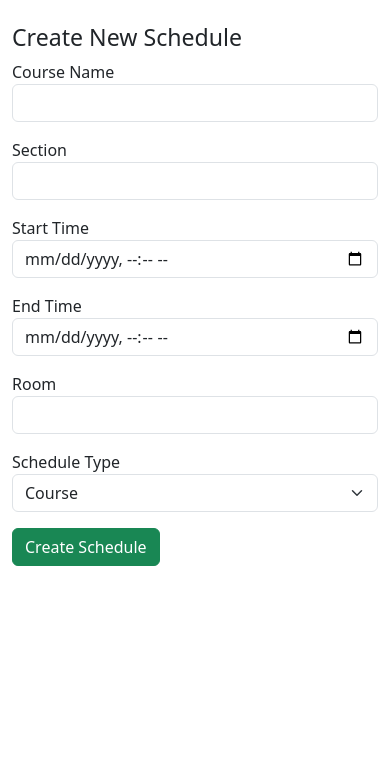
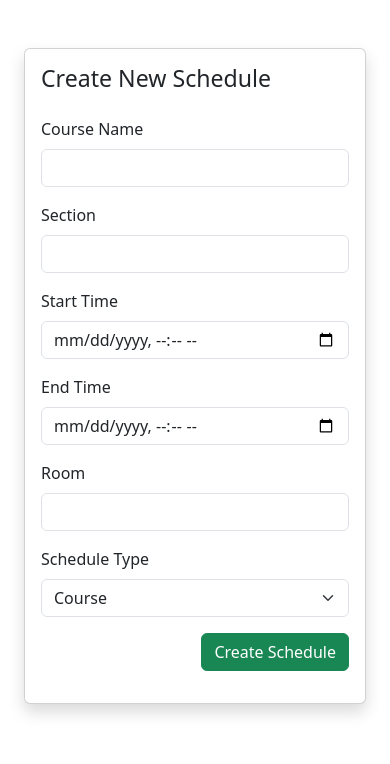
Before and after one commit to Lemi-in/SmartSchedule, a PHP site: page /admin/create_schedule.php in a window 390 px wide. Shown: the part 80-844 px from the top of the page. Run offline with PHP 8.4, Linux system fonts and the light colour scheme; a user stored in the database is signed in.

Commit message:
Improve schedule creation form UI with Bootstrap styling
- Wrapped form in Bootstrap container and card for consistency
- Added spacing and labels using Bootstrap classes
- Displayed success/error messages as Bootstrap alerts
- Improved overall layout and responsiveness

```diff
--- a/admin/create_schedule.php
+++ b/admin/create_schedule.php
@@ -23,46 +23,55 @@ if ($_SERVER['REQUEST_METHOD'] == 'POST') {
             VALUES ('$course_name', '$department_id', '$section', '$scheduled_by', '$schedule_type', '$start_time', '$end_time', '$room')";
 
     if ($conn->query($sql)) {
-        echo "<div class='alert alert-success'>Schedule created successfully!</div>";
+        $msg = "<div class='alert alert-success'>Schedule created successfully!</div>";
     } else {
-        echo "<div class='alert alert-danger'>Error creating schedule: " . $conn->error . "</div>";
+        $msg = "<div class='alert alert-danger'>Error creating schedule: " . $conn->error . "</div>";
     }
 }
 ?>
 
-<h3>Create New Schedule</h3>
+<div class="container py-4">
+    <div class="card shadow">
+        <div class="card-body">
+            <h3 class="card-title mb-4">Create New Schedule</h3>
+
+            <?php if (isset($msg)) echo $msg; ?>
+
             <form method="post" class="row g-3">
                 <div class="col-md-6">
-    <label>Course Name</label>
+                    <label class="form-label">Course Name</label>
                     <input type="text" name="course_name" class="form-control" required>
                 </div>
                 <div class="col-md-6">
-    <label>Section</label>
+                    <label class="form-label">Section</label>
                     <input type="text" name="section" class="form-control" required>
                 </div>
                 <div class="col-md-6">
-    <label>Start Time</label>
+                    <label class="form-label">Start Time</label>
                     <input type="datetime-local" name="start_time" class="form-control" required>
                 </div>
                 <div class="col-md-6">
-    <label>End Time</label>
+                    <label class="form-label">End Time</label>
                     <input type="datetime-local" name="end_time" class="form-control" required>
                 </div>
                 <div class="col-md-6">
-    <label>Room</label>
+                    <label class="form-label">Room</label>
                     <input type="text" name="room" class="form-control" required>
                 </div>
                 <div class="col-md-6">
-    <label>Schedule Type</label>
+                    <label class="form-label">Schedule Type</label>
                     <select name="schedule_type" class="form-select" required>
                         <option value="course">Course</option>
                         <option value="test">Test</option>
                         <option value="assignment">Assignment</option>
                     </select>
                 </div>
-  <div class="col-12">
+                <div class="col-12 text-end">
                     <button class="btn btn-success">Create Schedule</button>
                 </div>
             </form>
+        </div>
+    </div>
+</div>
 
 <?php include '../includes/footer.php'; ?>
```
Lines whose indentation alone changed are shown as unchanged.
